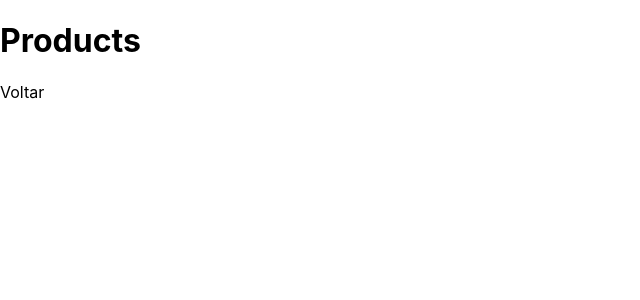
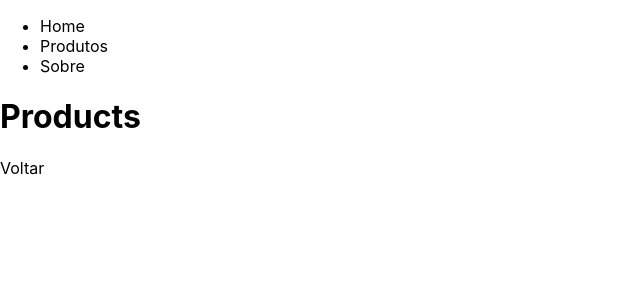
Before and after one commit to nederhayden/pokeNext, a Next.js app: page /products in a window 1280 px wide. Shown: the top 300 px of the page, without its empty margins (0-640 px from the left). Built offline with nearby package versions, Linux system fonts and the light colour scheme.

Commit message:
create components

```diff
--- /dev/null
+++ b/components/Navbar.js
@@ -0,0 +1,23 @@
+import Link from "next/link";
+
+export default function Navbar() {
+  return (
+    <ul>
+      <li>
+        <Link href="/">
+          <a>Home</a>
+        </Link>
+      </li>
+      <li>
+        <Link href="/products">
+          <a>Produtos</a>
+        </Link>
+      </li>
+      <li>
+        <Link href="/about">
+          <a>Sobre</a>
+        </Link>
+      </li>
+    </ul>
+  );
+}
--- a/pages/about.js
+++ b/pages/about.js
@@ -1,8 +1,10 @@
 import Link from "next/link";
+import Navbar from "../components/Navbar";
 
 export default function About() {
   return (
     <>
+      <Navbar />
       <h1>About!</h1>
       <Link href="/">
         <a>Voltar</a>
--- a/pages/products/index.js
+++ b/pages/products/index.js
@@ -1,8 +1,10 @@
 import Link from "next/link";
+import Navbar from "../../components/Navbar";
 
 export default function Products() {
   return (
     <>
+      <Navbar />
       <h1>Products</h1>
       <Link href="/">
         <a>Voltar</a>
```
Also changed, not shown: pages/index.js (+3 -13 lines).
